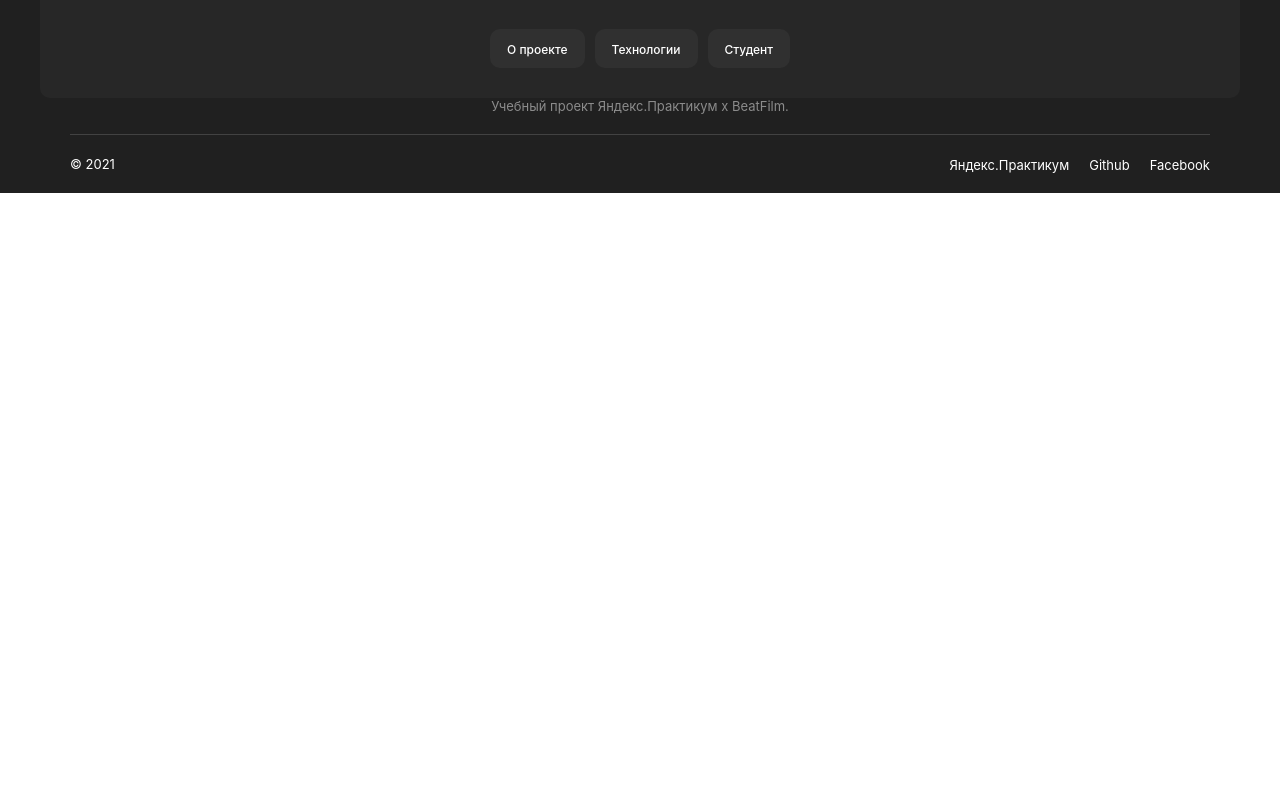
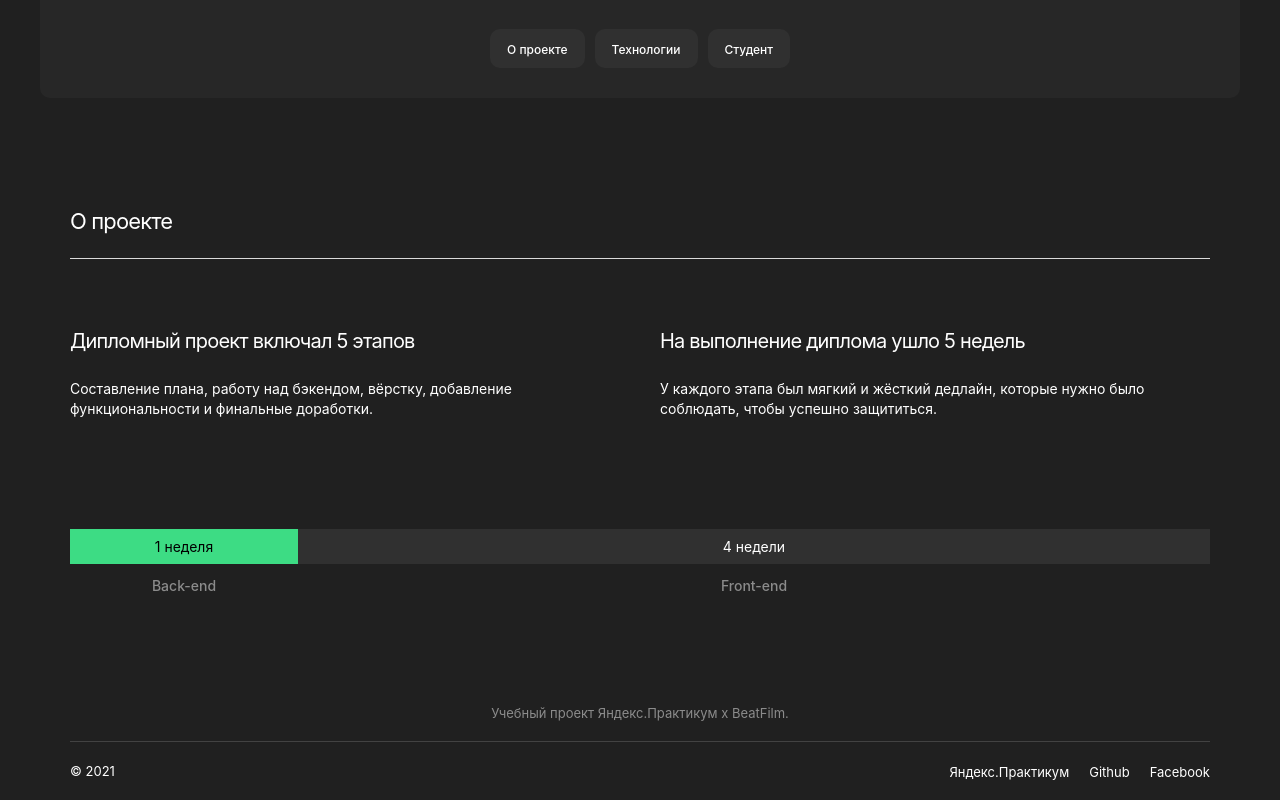
Before and after one commit to vpetrukhin/movies-explorer-frontend, a React app: page / in a window 1280 px wide. Shown: the part 473-1273 px from the top of the page. Before the commit the page ends 800 px from the top, so only its background shows below. Built offline with nearby package versions, Linux system fonts and the light colour scheme.

Commit message:
Сверстаны компонент AboutProject

```diff
--- a/src/components/AboutProject/AboutProject.css
+++ b/src/components/AboutProject/AboutProject.css
@@ -0,0 +1,69 @@
+.about-project {
+  max-width: 1140px;
+  margin: 0 auto 110px;
+}
+.about-project__title {
+  margin: 0;
+  margin-bottom: 70px;
+  padding-bottom: 23px;
+  font-weight: 400;
+  font-size: 22px;
+  line-height: 27px;
+  letter-spacing: -0.04em;
+  border-bottom: 1px solid #DADADA;
+}
+.about-project__discription {
+  margin-bottom: 110px;
+  display: flex;
+  align-items: flex-start;
+}
+.about-project__stages {
+  flex-basis: 550px;
+  margin-right: 40px;
+}
+.about-project__weeks {
+  flex-basis: 550px;
+}
+.about-project__heading {
+  margin: 0;
+  margin-bottom: 26px;
+  font-weight: 400;
+  font-size: 20px;
+  line-height: 24px;
+  letter-spacing: -0.04em;
+}
+.about-project__text {
+  margin: 0;
+  font-weight: normal;
+  font-size: 14px;
+  line-height: 1.43;
+}
+.about-project__statusbar {
+  display: flex;
+  text-align: center;
+}
+.about-project__back {
+  flex-basis: 20%;
+}
+.about-project__front {
+  flex-basis: 80%;
+}
+.about-project__rectangle {
+  margin-bottom: 14px;
+  padding: 9px 0;
+  font-weight: 400;
+  font-size: 14px;
+  line-height: 17px;
+  background: #303030;
+}
+.about-project__rectangle_green {
+  background: #3DDC84;
+  color: #000000;
+}
+.about-project__caption {
+  margin: 0;
+  font-weight: 500;
+  font-size: 14px;
+  line-height: 1.21;
+  color: #8B8B8B;
+}
--- a/src/components/AboutProject/AboutProject.js
+++ b/src/components/AboutProject/AboutProject.js
@@ -0,0 +1,30 @@
+import React from 'react';
+
+const AboutProject = () => {
+
+  return (
+    <section className="about-project">
+      <h2 className="about-project__title">О проекте</h2>
+      <div className="about-project__discription">
+        <div className="about-project__stages">
+          <h3 className="about-project__heading">Дипломный проект включал 5 этапов</h3>
+          <p className="about-project__text">Составление плана, работу над бэкендом, вёрстку, добавление функциональности и финальные доработки.</p>
+        </div>
+        <div className="about-project__weeks">
+          <h3 className="about-project__heading">На выполнение диплома ушло 5 недель</h3>
+          <p className="about-project__text">У каждого этапа был мягкий и жёсткий дедлайн, которые нужно было соблюдать, чтобы успешно защититься.</p>
+        </div>
+      </div>
+      <div className="about-project__statusbar">
+        <div className="about-project__back">
+          <div className="about-project__rectangle about-project__rectangle_green">1 неделя</div>
+          <p className="about-project__caption">Back-end</p>
+        </div>
+        <div className="about-project__front">
+          <div className="about-project__rectangle">4 недели</div>
+          <p className="about-project__caption">Front-end</p></div>
+      </div>
+    </section>
+  )
+}
+export default AboutProject;
--- a/src/components/Main/Main.js
+++ b/src/components/Main/Main.js
@@ -1,12 +1,14 @@
 import React from 'react';
 
 import Promo from '../Promo/Promo';
+import AboutProject from '../AboutProject/AboutProject';
 
 const Main = () => {
 
   return (
     <main className="main">
       <Promo />
+      <AboutProject />
     </main>
   )
 }
--- a/src/components/Promo/Promo.css
+++ b/src/components/Promo/Promo.css
@@ -1,5 +1,6 @@
 .promo {
   min-height: 493px;
+  margin-bottom: 110px;
   display: flex;
   flex-direction: column;
   background: #272727;
--- a/src/index.css
+++ b/src/index.css
@@ -1,4 +1,5 @@
 @import './vendor/normalize.css';
+@import './vendor/fonts.css';
 
 @import './components/App/App.css';
 @import './components/Main/Main.css';
```
